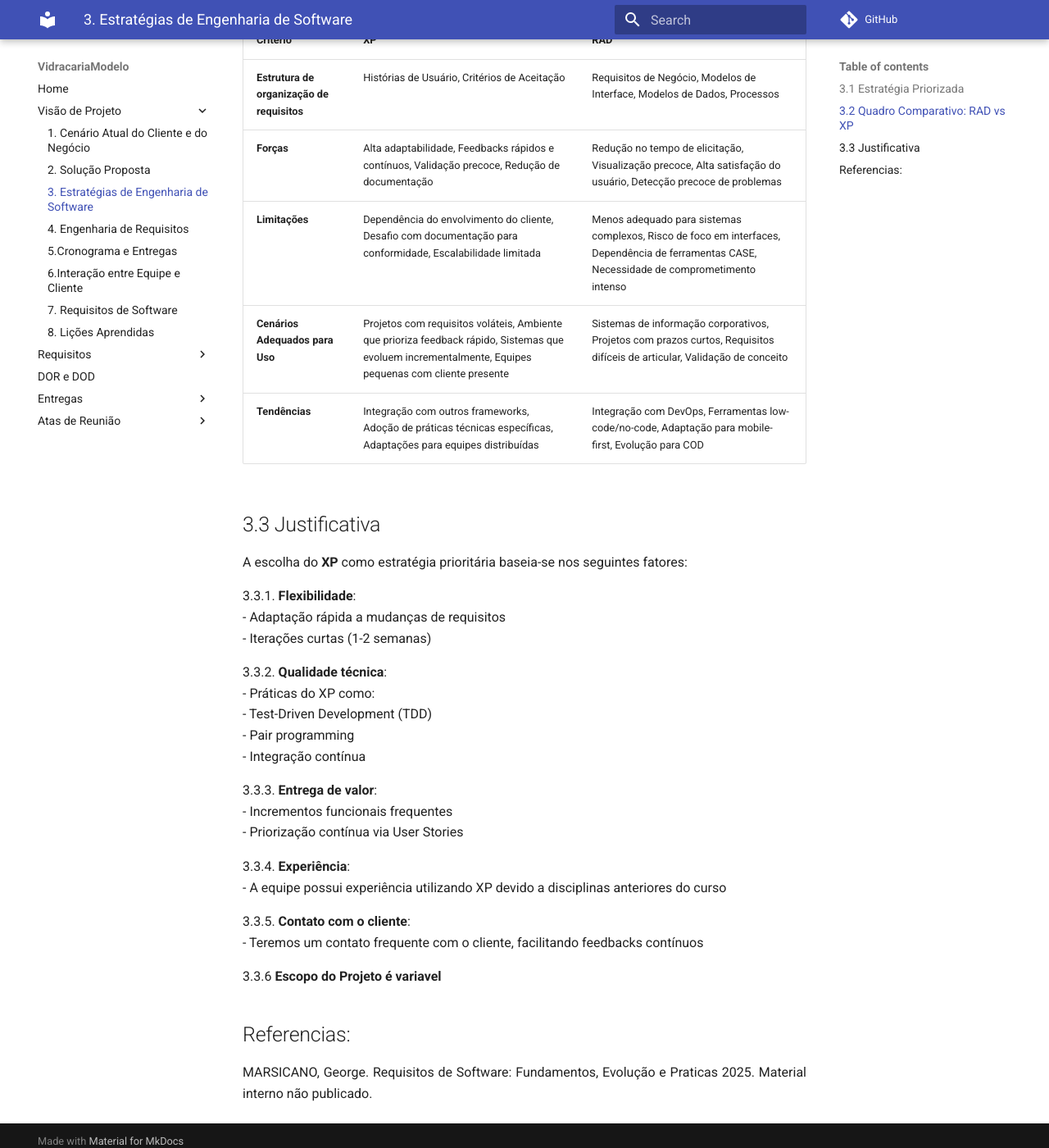
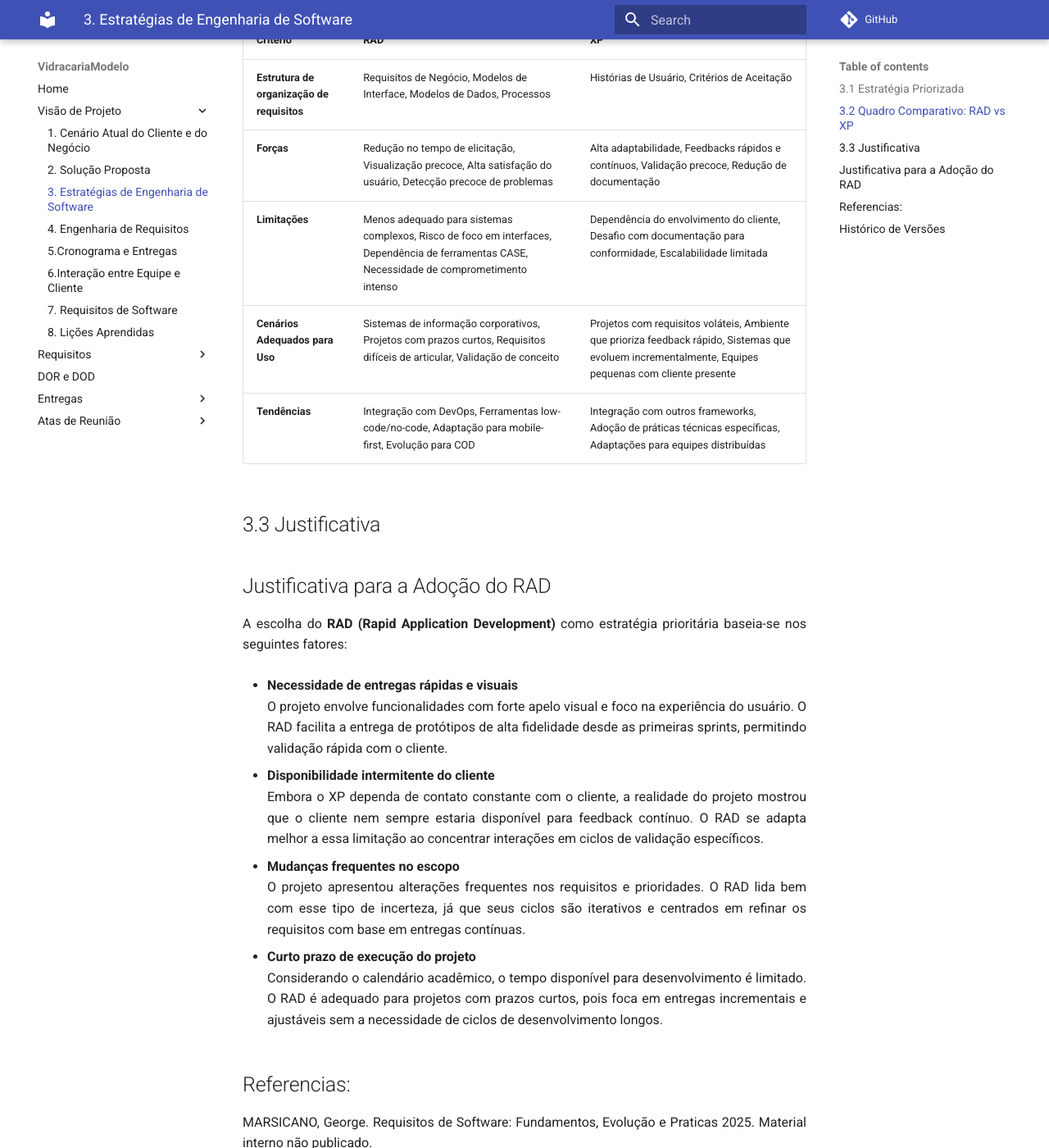
Before and after one commit to mdsreq-fga-unb/2025.1-T01-VidracariaModelo, an MkDocs documentation site: the page built from docs/docs/VisaodeProduto/Estrategias.md, in a window 1280 px wide and 1400 px high, scrolled down 388 px. Shown: the whole window at 82% size. Built offline with MkDocs 1.6.1 and Material for MkDocs 9.7.7, drawn with Linux system fonts in a browser that asks for light colours; comment, search, counter and statistics services are not loaded; some of the changed text lies outside the part shown.

Commit message:
Correção nos Tópicos "Solução proposta", "Engenharia de Requisitos", correção das Estratégias de Software e criação das Lições aprendidas da unidade 2

```diff
--- a/docs/docs/VisaodeProduto/Estrategias.md
+++ b/docs/docs/VisaodeProduto/Estrategias.md
@@ -7,39 +7,41 @@
 
 ## 3.2 Quadro Comparativo: RAD vs XP
 
-| Critério | **XP** | **RAD** |
-|----------|--------|---------|
-| **Estrutura de organização de requisitos** | Histórias de Usuário, Critérios de Aceitação | Requisitos de Negócio, Modelos de Interface, Modelos de Dados, Processos |
-| **Forças** | Alta adaptabilidade, Feedbacks rápidos e contínuos, Validação precoce, Redução de documentação | Redução no tempo de elicitação, Visualização precoce, Alta satisfação do usuário, Detecção precoce de problemas |
-| **Limitações** | Dependência do envolvimento do cliente, Desafio com documentação para conformidade, Escalabilidade limitada | Menos adequado para sistemas complexos, Risco de foco em interfaces, Dependência de ferramentas CASE, Necessidade de comprometimento intenso |
-| **Cenários Adequados para Uso** | Projetos com requisitos voláteis, Ambiente que prioriza feedback rápido, Sistemas que evoluem incrementalmente, Equipes pequenas com cliente presente | Sistemas de informação corporativos, Projetos com prazos curtos, Requisitos difíceis de articular, Validação de conceito |
-| **Tendências** | Integração com outros frameworks, Adoção de práticas técnicas específicas, Adaptações para equipes distribuídas | Integração com DevOps, Ferramentas low-code/no-code, Adaptação para mobile-first, Evolução para COD |
+| Critério | **RAD** | **XP** |
+|----------|--------|--------|
+| **Estrutura de organização de requisitos** | Requisitos de Negócio, Modelos de Interface, Modelos de Dados, Processos | Histórias de Usuário, Critérios de Aceitação |
+| **Forças** | Redução no tempo de elicitação, Visualização precoce, Alta satisfação do usuário, Detecção precoce de problemas | Alta adaptabilidade, Feedbacks rápidos e contínuos, Validação precoce, Redução de documentação |
+| **Limitações** | Menos adequado para sistemas complexos, Risco de foco em interfaces, Dependência de ferramentas CASE, Necessidade de comprometimento intenso | Dependência do envolvimento do cliente, Desafio com documentação para conformidade, Escalabilidade limitada |
+| **Cenários Adequados para Uso** | Sistemas de informação corporativos, Projetos com prazos curtos, Requisitos difíceis de articular, Validação de conceito | Projetos com requisitos voláteis, Ambiente que prioriza feedback rápido, Sistemas que evoluem incrementalmente, Equipes pequenas com cliente presente |
+| **Tendências** | Integração com DevOps, Ferramentas low-code/no-code, Adaptação para mobile-first, Evolução para COD | Integração com outros frameworks, Adoção de práticas técnicas específicas, Adaptações para equipes distribuídas |
+
 
 
 ## 3.3 Justificativa
-A escolha do **XP** como estratégia prioritária baseia-se nos seguintes fatores:
 
-3.3.1. **Flexibilidade**:
-   - Adaptação rápida a mudanças de requisitos
-   - Iterações curtas (1-2 semanas)
+## Justificativa para a Adoção do RAD
 
-3.3.2. **Qualidade técnica**:
-   - Práticas do XP como:
-     - Test-Driven Development (TDD)
-     - Pair programming
-     - Integração contínua
+A escolha do **RAD (Rapid Application Development)** como estratégia prioritária baseia-se nos seguintes fatores:
 
-3.3.3. **Entrega de valor**:
-   - Incrementos funcionais frequentes
-   - Priorização contínua via User Stories
+- **Necessidade de entregas rápidas e visuais**
+  O projeto envolve funcionalidades com forte apelo visual e foco na experiência do usuário. O RAD facilita a entrega de protótipos de alta fidelidade desde as primeiras sprints, permitindo validação rápida com o cliente.
 
-3.3.4. **Experiência**:
-   - A equipe possui experiência utilizando XP devido a disciplinas anteriores do curso
+- **Disponibilidade intermitente do cliente**
+  Embora o XP dependa de contato constante com o cliente, a realidade do projeto mostrou que o cliente nem sempre estaria disponível para feedback contínuo. O RAD se adapta melhor a essa limitação ao concentrar interações em ciclos de validação específicos.
 
-3.3.5. **Contato com o cliente**:
-   - Teremos um contato frequente com o cliente, facilitando feedbacks contínuos
+- **Mudanças frequentes no escopo**
+  O projeto apresentou alterações frequentes nos requisitos e prioridades. O RAD lida bem com esse tipo de incerteza, já que seus ciclos são iterativos e centrados em refinar os requisitos com base em entregas contínuas.
 
-3.3.6 **Escopo do Projeto é variavel**
+- **Curto prazo de execução do projeto**
+  Considerando o calendário acadêmico, o tempo disponível para desenvolvimento é limitado. O RAD é adequado para projetos com prazos curtos, pois foca em entregas incrementais e ajustáveis sem a necessidade de ciclos de desenvolvimento longos.
+
 
 ## Referencias:
 MARSICANO, George. Requisitos de Software: Fundamentos, Evolução e Praticas 2025. Material interno não publicado.
+
+## Histórico de Versões
+
+| Data       | Versão | Descrição                          | Autor         | Revisores               |
+|------------|-----|------------------------------------|----------------|--------------------------|
+| 19/04/2025 | 1.0 | Criação do documento               | Cayo Alencar  | Igor Daniel |
+| 26/05/2025 | 1.1 | Atualizações e alterações |João Filipe, Pedro Henrique   | Cayo Alencar         |
```
Also changed, not shown: docs/docs/VisaodeProduto/Engenharia_de_Requisitos.md (+36 -16 lines), docs/docs/VisaodeProduto/Solucao_proposta.md (+2 -0 lines), docs/docs/VisaodeProduto/licoes.md (+14 -0 lines).
